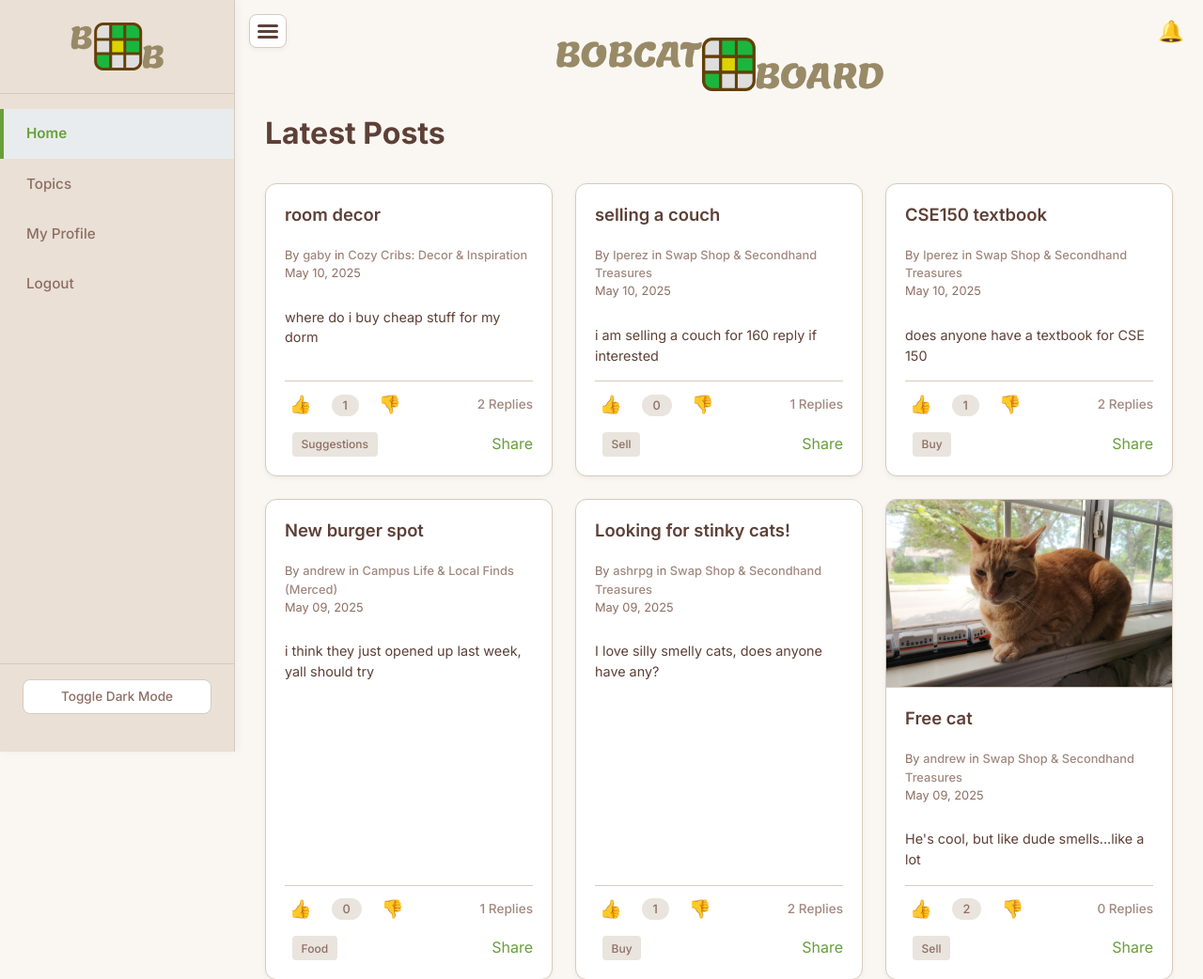
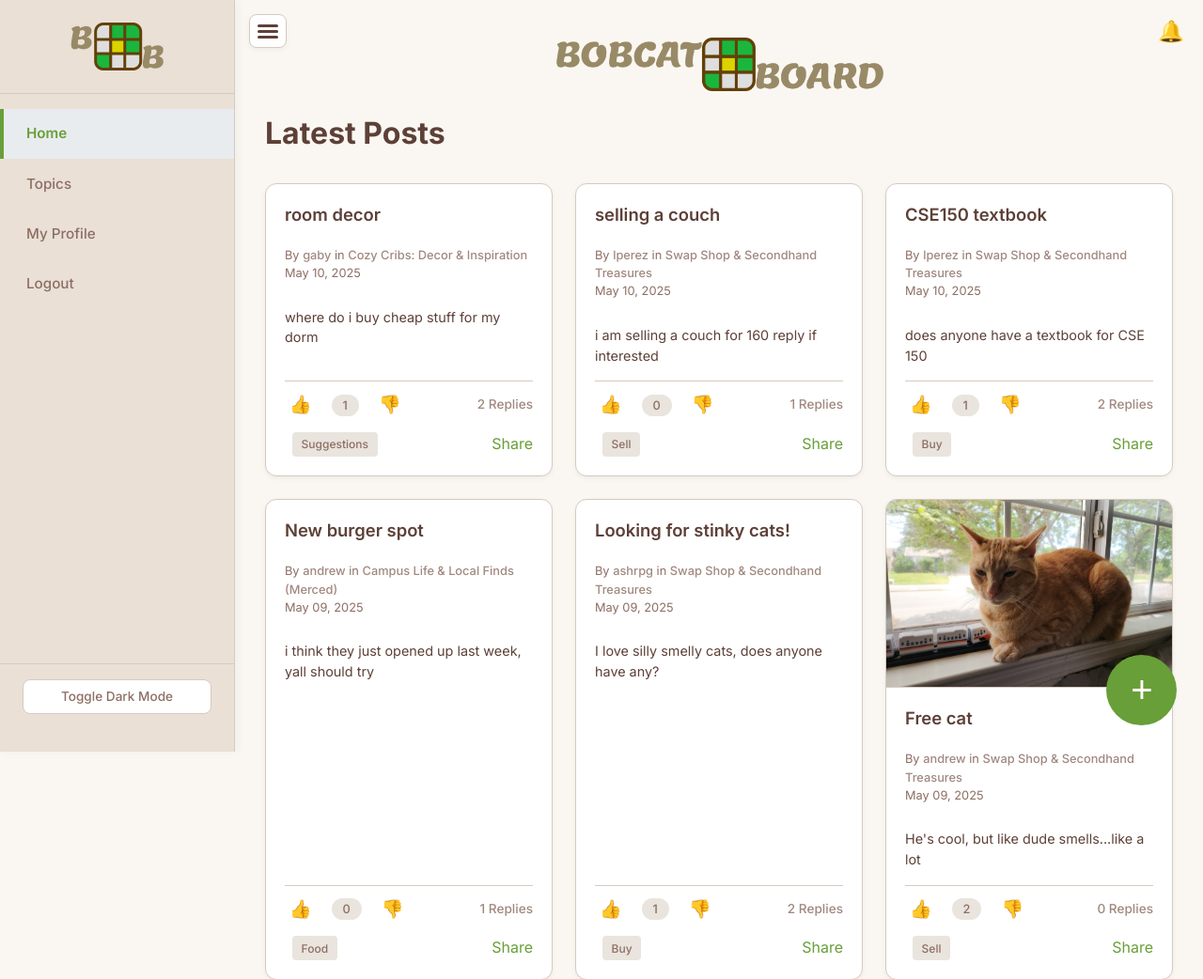
Before and after one commit to emanvela28/108-Final, a Flask app: page /home in a window 1280 px wide. Shown: the top 1042 px of the page at 94% size. Run offline with Flask 3, Linux system fonts and the light colour scheme; a user stored in the database is signed in; data comes from the database, SQL or seed files in the repository.

Commit message:
Partially implemented a create post button on the home feed.  backend needs to be modified to link to a generic create post page.

```diff
--- a/app/static/styles.css
+++ b/app/static/styles.css
@@ -920,3 +920,26 @@ body.dark-mode .profile-pic-default {
     transform: translateY(-1px);
     box-shadow: var(--shadow-soft);
 }
+
+.footer-button {
+    background-color: var(--accent-primary);
+    border: none;
+    color: white;
+    text-align: center;
+    font-size: 250%;
+    border-radius: 100%;
+    margin: 2px 2px;
+    cursor: pointer;
+    position: fixed;
+    bottom: 2vw;
+    right: 2vw;
+    width: 75px;
+    height: 75px;
+    z-index: 99999;
+  }
+  .footer-button:hover {
+    background-color: var(--accent-primary-darker);
+    color: white;
+    transform: translateY(-1px);
+    box-shadow: var(--shadow-soft);
+}
--- a/app/templates/feed.html
+++ b/app/templates/feed.html
@@ -77,6 +77,11 @@
                     </div>
                 </article>
             {% endfor %}
+            <div>
+                <a href="{{ url_for('main.topics_index') }}">
+                    <button type="button" class="footer-button">+</button>
+                  </a>
+            </div>
         </div>
     {% else %}
         <div class="flash info"> {# Using flash styling for this message #}
```
